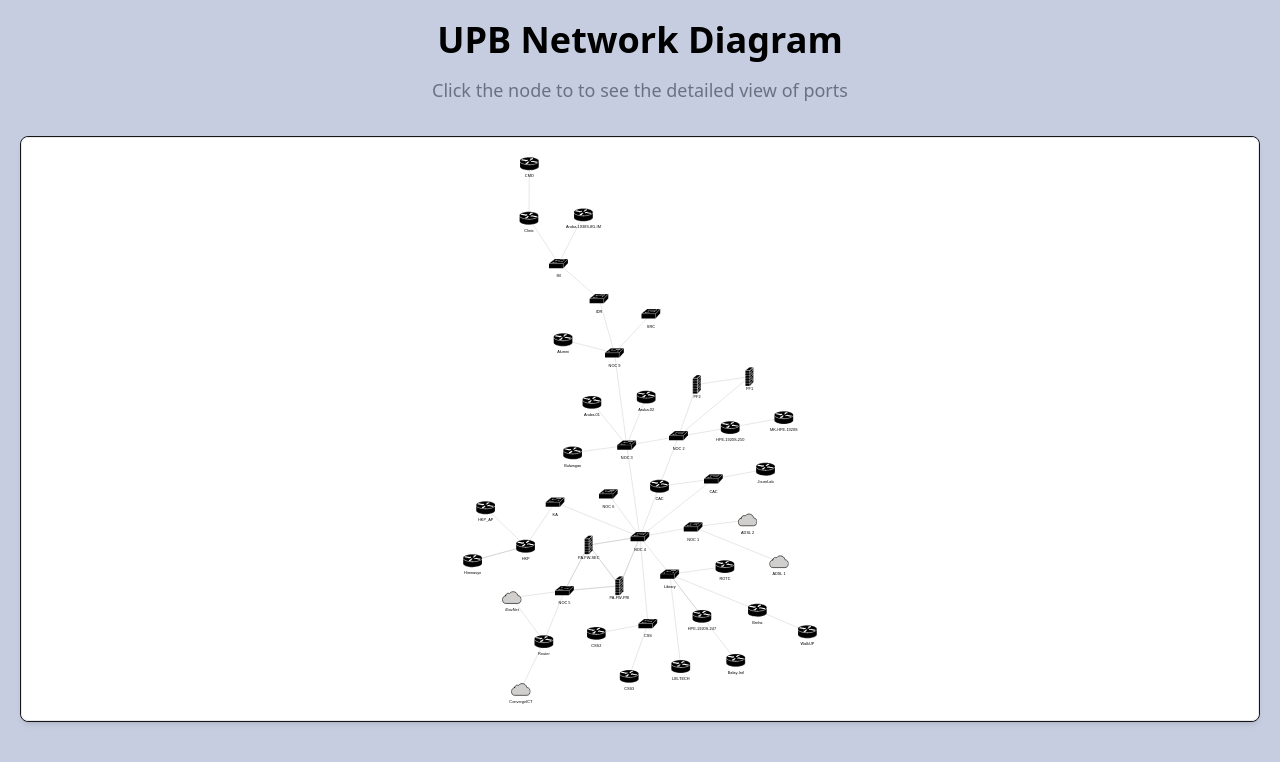
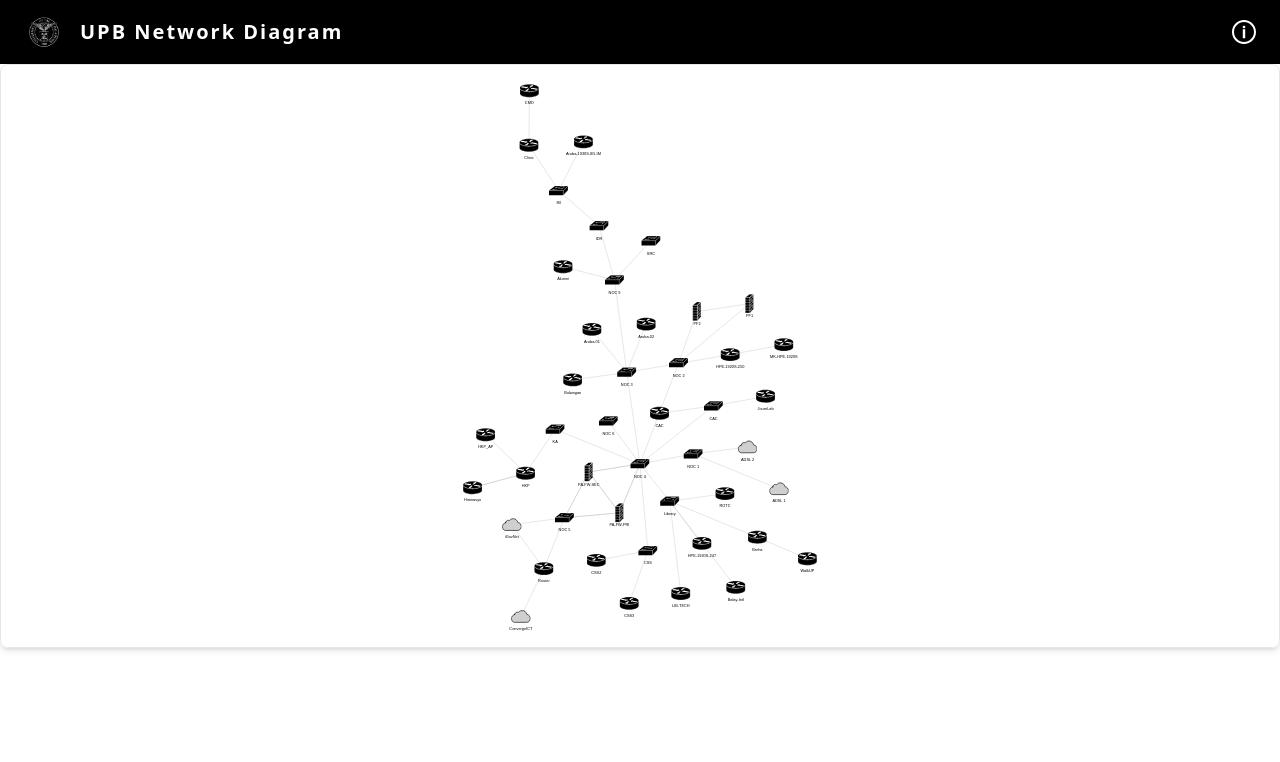
Before and after one commit to xtin707/clan-network-map, a Next.js app: page / in a window 1280 px wide. Shown: the top 762 px of the page. Built offline with nearby package versions, Linux system fonts and the light colour scheme.

Commit message:
Refactored the layout

```diff
--- a/src/app/page.tsx
+++ b/src/app/page.tsx
@@ -3,15 +3,27 @@ import edge_data from '@/data/edgeData';
 import NetworkDiagram from '@/components/D3Graph';
 
 
+
+
 export default async function HomePage() {
 
   return (
-    <main className="p-5 text-center bg-[#C6CDE0] min-h-screen">
-      <h1 className="text-4xl font-bold mb-4 text-black">UPB Network Diagram</h1>
-      <p className="text-lg mb-8 text-gray-500">Click the node to to see the detailed view of ports</p>
-      <div className="h-auto w-full bg-white justify-center border rounded-lg">
+    <main className="bg-white min-h-screen">
+      <header className="bg-black text-white flex items-center justify-between px-6 py-3">
+        <div className="flex items-center space-x-4">
+          <img src="/up-logo.png" alt="UPB Logo" className="h-10 w-auto"/>
+          <h1 className="text-xl font-semibold tracking-widest">UPB Network Diagram</h1>
+        </div>
+
+        <div className="relative group">
+          <img src="/info.svg" alt="Info" className="w-6 h-6 cursor-pointer"/>
+          <div className="absolute right-0 mt-2 w-max bg-gray-800 text-white text-xs px-3 py-1 rounded shadow-lg opacity-0 group-hover:opacity-100 transition-opacity duration-300">
+            Click the node to see the detailed view of ports.
+          </div>
+        </div>
+      </header>
+
         <NetworkDiagram nodeData={node_data} edgeData={edge_data} width={1400} height={550}/>
-      </div>
     </main>
   );
 }
```
Also changed, not shown: public/info.svg (added).
